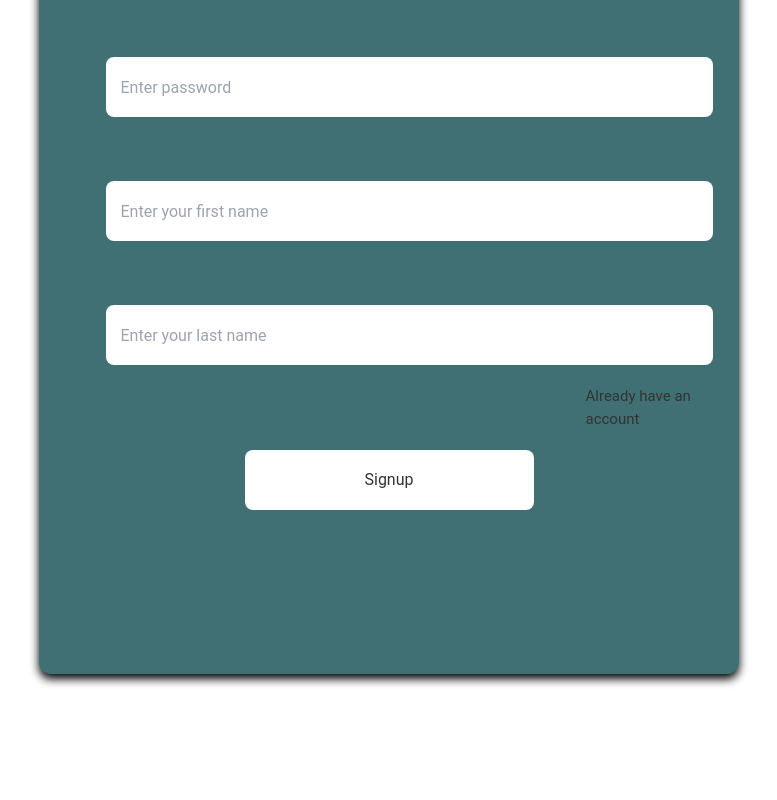
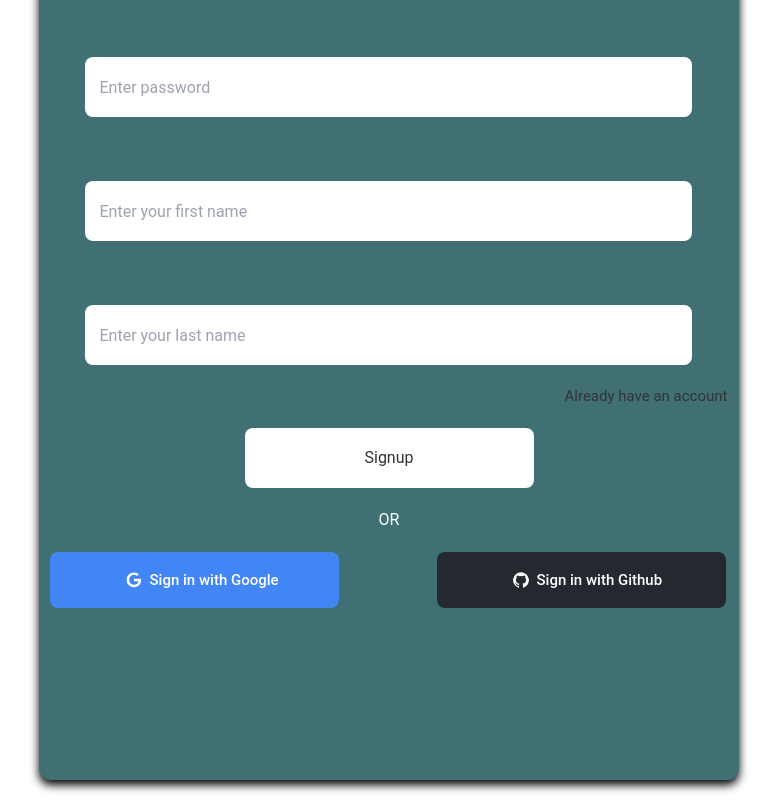
Before and after one commit to AbdulRehman817/Blogging-Website, a React (Vite) app: page /signup in a window 1280 px wide. Shown: the part 523-1323 px from the top of the page, without its empty margins (281-1058 px from the left). Before the commit the page ends 1217 px from the top, so only its background shows below. Built offline with nearby package versions, Linux system fonts and the light colour scheme.

Commit message:
github button setting done

```diff
--- a/FirebaseConfig/Firebase.js
+++ b/FirebaseConfig/Firebase.js
@@ -26,6 +26,7 @@
   onAuthStateChanged,
   signOut,
   GoogleAuthProvider,
+  GithubAuthProvider, // hogaya jazakallah ok..
   signInWithPopup,
 } from "firebase/auth";
 
@@ -44,7 +45,7 @@
 const db = getFirestore(app);
 const auth = getAuth(app);
 const storage = getStorage(app);
-const provider = new GoogleAuthProvider();
+
 export {
   auth,
   createUserWithEmailAndPassword,
@@ -64,8 +65,8 @@
   getDoc,
   uploadBytesResumable,
   updateDoc,
-  deleteDoc,
-  provider,
+  deleteDoc, //check karo
   signInWithPopup,
   GoogleAuthProvider,
+  GithubAuthProvider,
 };
--- a/src/Components/Navbar.jsx
+++ b/src/Components/Navbar.jsx
@@ -130,7 +130,7 @@
             </div>
             <ul
               tabIndex={0}
-              className="menu menu-sm dropdown-content bg-base-100 rounded-box z-[1] mt-3 w-52 p-2 shadow"
+              className="menu menu-sm dropdown-content bg-base-100 rounded-box z-[1] mt-3 p-2 shadow"
             >
               <li style={{ background: "#f0f4f8" }}>
                 <Link to="profile" className="justify-between">
--- a/src/Pages/Login.jsx
+++ b/src/Pages/Login.jsx
@@ -4,8 +4,9 @@
   signInWithEmailAndPassword,
   auth,
   GoogleAuthProvider,
+  GithubAuthProvider,
   signInWithPopup,
-  provider,
+  // provider,
 } from "../../FirebaseConfig/Firebase";
 import { useNavigate } from "react-router-dom";
 import "./login.css";
@@ -18,14 +19,16 @@
   const loginBtn = () => {
     navigate("/Signup");
   };
-  function loginWithGoogle() {
+  // * Google sigin * //
+  function loginAuth(authprovider) {
+    const provider = new authprovider();
     signInWithPopup(auth, provider)
       .then((result) => {
         // This gives you a Google Access Token. You can use it to access the Google API.
-        const credential = GoogleAuthProvider.credentialFromResult(result);
+        const credential = authprovider.credentialFromResult(result);
         const token = credential.accessToken;
         // The signed-in user info.
-        const user = result.user;
+        const user = result.user; // ye kio hata rahe ho
         console.log(user);
         navigate("/");
         // IdP data available using getAdditionalUserInfo(result)
@@ -38,10 +41,11 @@
         // The email of the user's account used.
         const email = error.customData.email;
         // The AuthCredential type that was used.
-        const credential = GoogleAuthProvider.credentialFromError(error);
+        const credential = authprovider.credentialFromError(error);
         // ...
       });
   }
+  // * Google sigin * //
 
   const SignupBtn = (e) => {
     e.preventDefault();
@@ -96,7 +100,7 @@
         </span>
         <div className="flex -ml-[85px]">
           <button
-            onClick={loginWithGoogle}
+            onClick={() => loginAuth(GoogleAuthProvider)}
             type="button"
             style={{
               marginLeft: "90px",
@@ -126,6 +130,7 @@
           </button>
 
           <button
+            onClick={() => loginAuth(GithubAuthProvider)}
             style={{
               marginLeft: "90px",
               width: "289px",
--- a/src/Pages/Signup.jsx
+++ b/src/Pages/Signup.jsx
@@ -28,7 +28,30 @@
   const loginBtn = () => {
     navigate("/Login");
   };
-
+  function loginWithGoogle() {
+    signInWithPopup(auth, provider)
+      .then((result) => {
+        // This gives you a Google Access Token. You can use it to access the Google API.
+        const credential = GoogleAuthProvider.credentialFromResult(result);
+        const token = credential.accessToken;
+        // The signed-in user info.
+        const user = result.user;
+        console.log(user);
+        navigate("/");
+        // IdP data available using getAdditionalUserInfo(result)
+        // ...
+      })
+      .catch((error) => {
+        // Handle Errors here.
+        const errorCode = error.code;
+        const errorMessage = error.message;
+        // The email of the user's account used.
+        const email = error.customData.email;
+        // The AuthCredential type that was used.
+        const credential = GoogleAuthProvider.credentialFromError(error);
+        // ...
+      });
+  }
   const SignupBtn = async (e) => {
     e.preventDefault();
     setWarning("");
@@ -126,6 +149,74 @@
         />
         <a onClick={loginBtn}>Already have an account</a>
         <input type="submit" value="Signup" onClick={SignupBtn} />
+        <span
+          style={{
+            textAlign: "center",
+            color: "white",
+          }}
+        >
+          OR
+        </span>
+        <div className="flex -ml-[85px]">
+          <button
+            onClick={loginWithGoogle}
+            type="button"
+            style={{
+              marginLeft: "90px",
+              width: "289px",
+              paddingLeft: "76px",
+              paddingBottom: "18px",
+              paddingTop: "18px",
+              fontSize: "15px",
+              textAlign: "center",
+            }}
+            class=" text-white bg-[#4285F4] hover:bg-[#4285F4]/90 focus:ring-4 focus:outline-none focus:ring-[#4285F4]/50 font-medium rounded-lg text-sm px-5 py-2.5 text-center inline-flex items-center dark:focus:ring-[#4285F4]/55 me-2 mb-2"
+          >
+            <svg
+              class="w-4 h-4 me-2"
+              aria-hidden="true"
+              xmlns="http://www.w3.org/2000/svg"
+              fill="currentColor"
+              viewBox="0 0 18 19"
+            >
+              <path
+                fill-rule="evenodd"
+                d="M8.842 18.083a8.8 8.8 0 0 1-8.65-8.948 8.841 8.841 0 0 1 8.8-8.652h.153a8.464 8.464 0 0 1 5.7 2.257l-2.193 2.038A5.27 5.27 0 0 0 9.09 3.4a5.882 5.882 0 0 0-.2 11.76h.124a5.091 5.091 0 0 0 5.248-4.057L14.3 11H9V8h8.34c.066.543.095 1.09.088 1.636-.086 5.053-3.463 8.449-8.4 8.449l-.186-.002Z"
+                clip-rule="evenodd"
+              />
+            </svg>
+            Sign in with Google
+          </button>
+
+          <button
+            style={{
+              marginLeft: "90px",
+              width: "289px",
+              paddingLeft: "76px",
+              paddingBottom: "18px",
+              paddingTop: "18px",
+              fontSize: "15px",
+              textAlign: "center",
+            }}
+            type="button"
+            class="text-white bg-[#24292F] hover:bg-[#24292F]/90 focus:ring-4 focus:outline-none focus:ring-[#24292F]/50 font-medium rounded-lg text-sm px-5 py-2.5 text-center inline-flex items-center dark:focus:ring-gray-500 dark:hover:bg-[#050708]/30 me-2 mb-2"
+          >
+            <svg
+              class="w-4 h-4 me-2"
+              aria-hidden="true"
+              xmlns="http://www.w3.org/2000/svg"
+              fill="currentColor"
+              viewBox="0 0 20 20"
+            >
+              <path
+                fill-rule="evenodd"
+                d="M10 .333A9.911 9.911 0 0 0 6.866 19.65c.5.092.678-.215.678-.477 0-.237-.01-1.017-.014-1.845-2.757.6-3.338-1.169-3.338-1.169a2.627 2.627 0 0 0-1.1-1.451c-.9-.615.07-.6.07-.6a2.084 2.084 0 0 1 1.518 1.021 2.11 2.11 0 0 0 2.884.823c.044-.503.268-.973.63-1.325-2.2-.25-4.516-1.1-4.516-4.9A3.832 3.832 0 0 1 4.7 7.068a3.56 3.56 0 0 1 .095-2.623s.832-.266 2.726 1.016a9.409 9.409 0 0 1 4.962 0c1.89-1.282 2.717-1.016 2.717-1.016.366.83.402 1.768.1 2.623a3.827 3.827 0 0 1 1.02 2.659c0 3.807-2.319 4.644-4.525 4.889a2.366 2.366 0 0 1 .673 1.834c0 1.326-.012 2.394-.012 2.72 0 .263.18.572.681.475A9.911 9.911 0 0 0 10 .333Z"
+                clip-rule="evenodd"
+              />
+            </svg>
+            Sign in with Github
+          </button>
+        </div>
         <br />
 
         {warning && (
```
